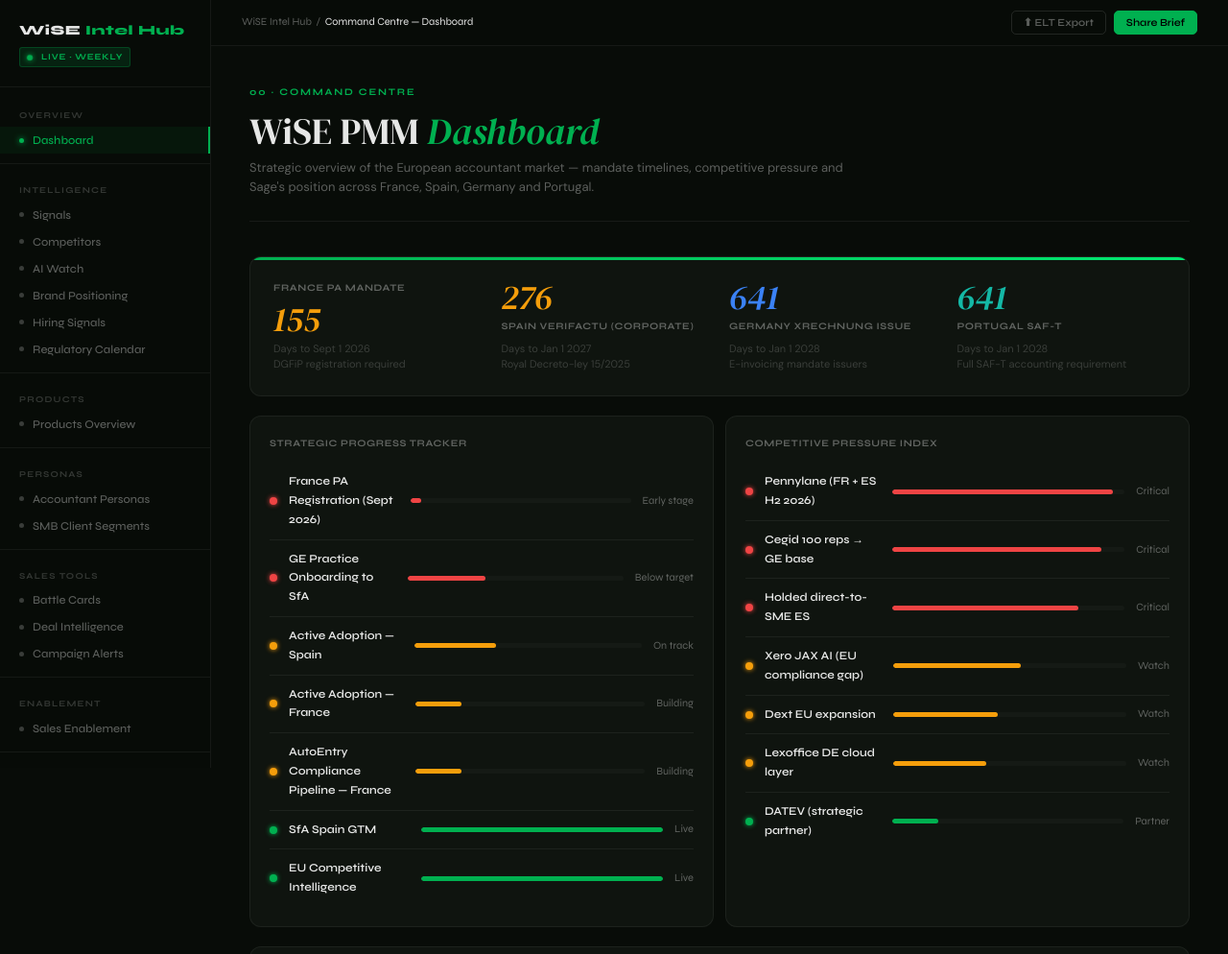
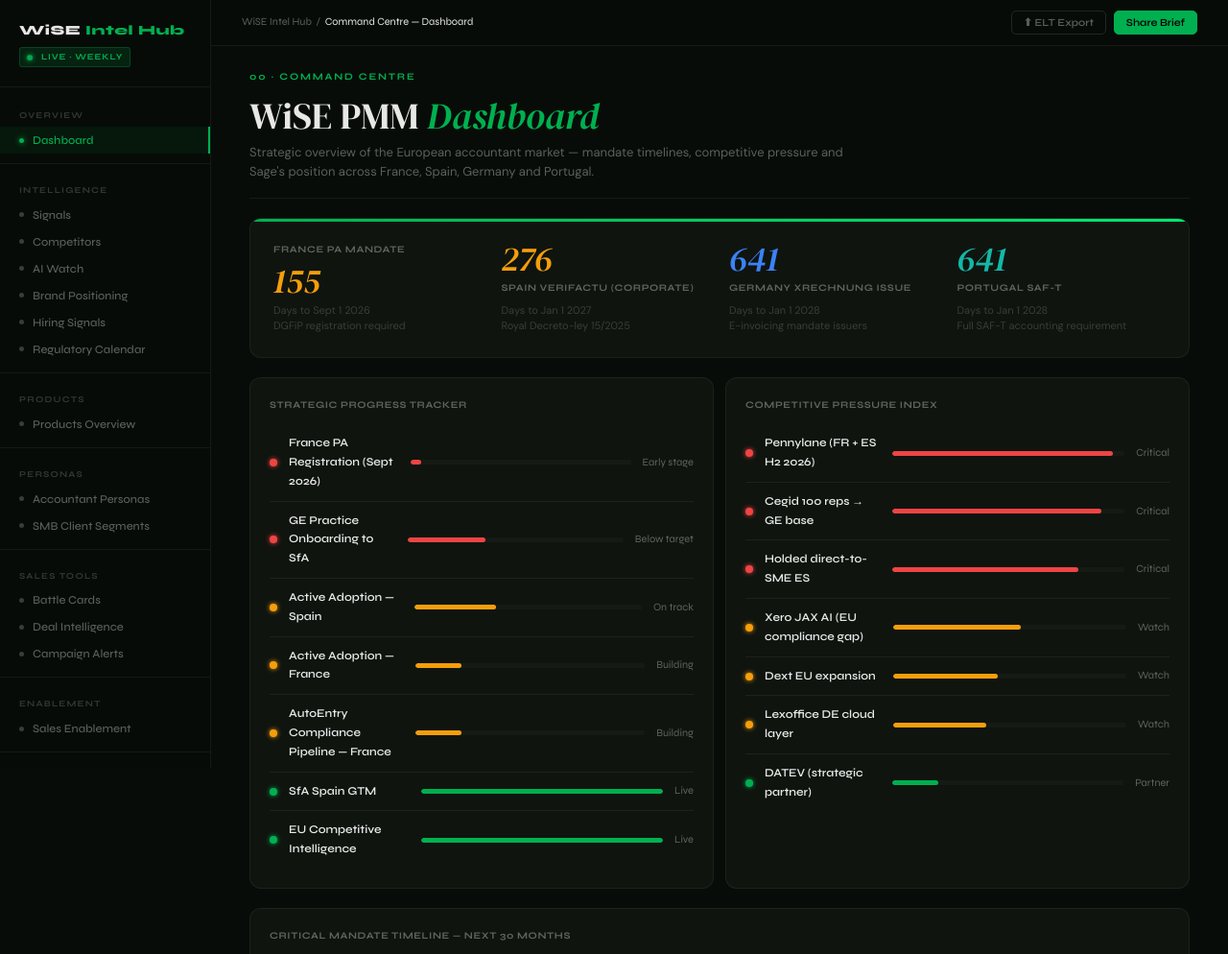
Before and after one commit to lewisvines/wise-intel-hub, a website: page index.html in a window 1280 px wide. Shown: the top 994 px of the page at 96% size. Drawn offline with Linux system fonts and the light colour scheme.

Commit message:
Tighten page header spacing so content visible above fold on all pages

```diff
--- a/index.html
+++ b/index.html
@@ -77,11 +77,11 @@
 .tb-btn.primary:hover{background:var(--g2);}
 
 /* ── PAGE SECTIONS ── */
-.page-section{display:none;padding:40px 40px 80px;}
+.page-section{display:none;padding:24px 40px 80px;}
 .page-section.active{display:block;}
 
 /* ── SECTION HEADERS ── */
-.page-header{margin-bottom:36px;padding-bottom:24px;border-bottom:1px solid var(--border);}
+.page-header{margin-bottom:20px;padding-bottom:16px;border-bottom:1px solid var(--border);}
 .page-eyebrow{font-family:var(--font);font-size:10px;font-weight:700;letter-spacing:1.8px;text-transform:uppercase;color:var(--g);margin-bottom:10px;display:flex;align-items:center;gap:8px;}
 .page-title{font-family:var(--serif);font-size:clamp(28px,3vw,42px);font-weight:400;color:var(--text);line-height:1.15;margin-bottom:6px;}
 .page-title em{font-style:italic;color:var(--g);}
```
